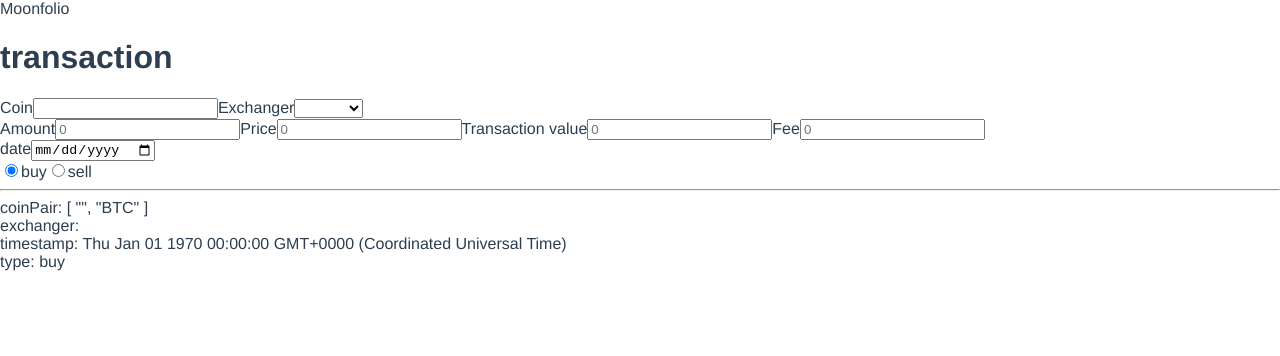
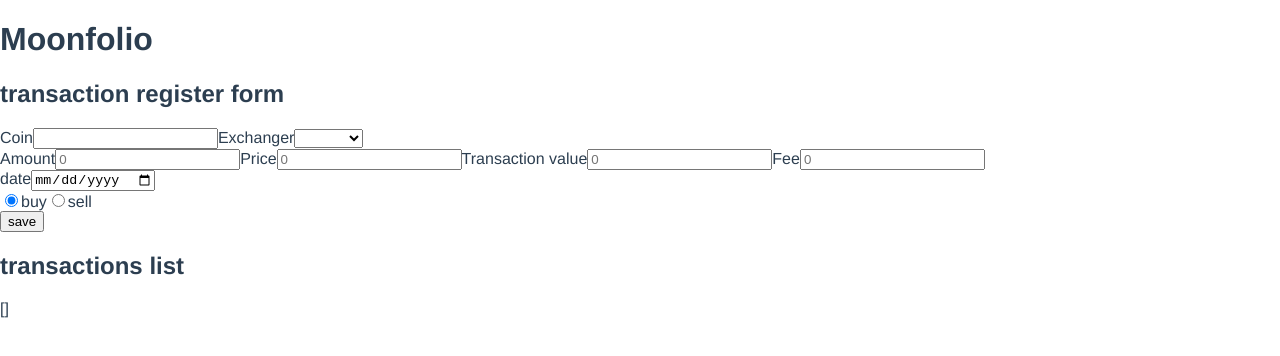
Before and after one commit to Moonfolio/moonfolio-frontend, a Vue app: page /#/ in a window 1280 px wide. Shown: the top 356 px of the page. Built offline with nearby package versions, Linux system fonts and the light colour scheme.

Commit message:
Added transaction store and home route

```diff
--- a/src/App.vue
+++ b/src/App.vue
@@ -1,10 +1,9 @@
 <template>
   <div id="app">
     <header>
-      <span>Moonfolio</span>
+      <h1>Moonfolio</h1>
     </header>
     <main>
-      <!-- <img src="./assets/logo.png" alt="Vue.js PWA"> -->
       <router-view></router-view>
     </main>
   </div>
@@ -12,7 +11,11 @@
 
 <script>
 export default {
-
+  data(){
+    return{
+      transactions:[]
+    }
+  }
 }
 </script>
 
--- /dev/null
+++ b/src/components/home.vue
@@ -0,0 +1,20 @@
+<template lang="html">
+  <div class="container">
+    <transaction-register-form></transaction-register-form>
+    <transactions-list></transactions-list>
+  </div>
+</template>
+
+<script>
+import transactionsList from './transaction-list'
+import transactionRegisterForm from './transaction-register-form'
+export default {
+  components: {
+    transactionsList,
+    transactionRegisterForm
+  }
+}
+</script>
+
+<style lang="css">
+</style>
--- /dev/null
+++ b/src/components/transaction-list.vue
@@ -0,0 +1,20 @@
+<template lang="html">
+  <div class="container">
+    <h2>transactions list</h2>
+    {{this.tx_list}}
+  </div>
+</template>
+
+<script>
+import {transactions} from '../transactionsStore.js'
+export default {
+  data() {
+    return {
+      tx_list: transactions.list
+    }
+  }
+}
+</script>
+
+<style lang="css">
+</style>
--- a/src/components/transaction-register-form.vue
+++ b/src/components/transaction-register-form.vue
@@ -1,14 +1,14 @@
 <template>
   <div class="transaction-register-form">
-    <h1>{{componentName}}</h1>
+    <h2>transaction register form</h2>
     <form action="" method="get">
       <section>
         <label for="coinPair">Coin</label>
         <input type="text"
                name="coinPair"
-               v-model="coinPair[0]">
+               v-model="tx.coinPair[0]">
         <label for="select">Exchanger</label>
-        <select v-model="exchanger">
+        <select v-model="tx.exchanger">
           <option value="Bittrex">Bittrex</option>
           <option value="Kraken">Kraken</option>
           <option value="Generic">Generic</option>
@@ -30,28 +30,25 @@
       </section>
       <section>
          <label for="timestamp">date</label>
-         <input type="date" name="timestamp" value="" v-model="timestamp">
+         <input type="date" name="timestamp" value="" v-model="tx.timestamp">
       </section>
       <section>
-        <input type="radio" name="radio-1" value="buy" v-model="type">
+        <input type="radio" name="radio-1" value="buy" v-model="tx.type">
         <label for="radio-btn-1-1">buy</label>
-        <input type="radio" name="radio-1" value="sell" v-model="type">
+        <input type="radio" name="radio-1" value="sell" v-model="tx.type">
         <label for="">sell</label>
       </section>
+      <button type="button" name="button" @click="saveTransaction">save</button>
     </form>
-    <hr>
-    <div>coinPair: {{coinPair}}</div>
-    <div>exchanger: {{exchanger}}</div>
-    <div>timestamp: {{new Date(timestamp)}}</div>
-    <div>type: {{type}}</div>
   </div>
 </template>
 
 <script>
+import {transactions} from '../transactionsStore.js'
 export default {
   data () {
     return {
-      componentName: 'transaction',
+      tx: {
         coinPair: ['','BTC'],
         exchanger: '',
         timestamp: 0,
@@ -62,6 +59,19 @@ export default {
         type: 'buy'
       }
     }
+  },
+  computed: {
+    getTransactionsList() {
+      return transactions.list
+    }
+  },
+  methods: {
+    saveTransaction() {
+      transactions.list.push(this.tx)
+      // console.log('from register form:' + this.tx);
+      // eventBus.$emit('txSaved', this.tx)
+    }
+  }
 }
 </script>
 
--- a/src/router/index.js
+++ b/src/router/index.js
@@ -1,6 +1,8 @@
 import Vue from 'vue'
 import Router from 'vue-router'
+import Home from '@/components/home'
 import transaction from '@/components/transaction-register-form'
+import tx_list from '@/components/transaction-list'
 
 Vue.use(Router)
 
@@ -8,8 +10,7 @@ export default new Router({
   routes: [
     {
       path: '/',
-      name: 'transaction-register-form',
-      component: transaction
+      component: Home
     }
   ]
 })
--- /dev/null
+++ b/src/transactionsStore.js
@@ -0,0 +1,6 @@
+import Vue from 'vue'
+export const transactions = new Vue({
+  data: {
+    list: []
+  }
+})
```
Lines whose indentation alone changed are shown as unchanged.
